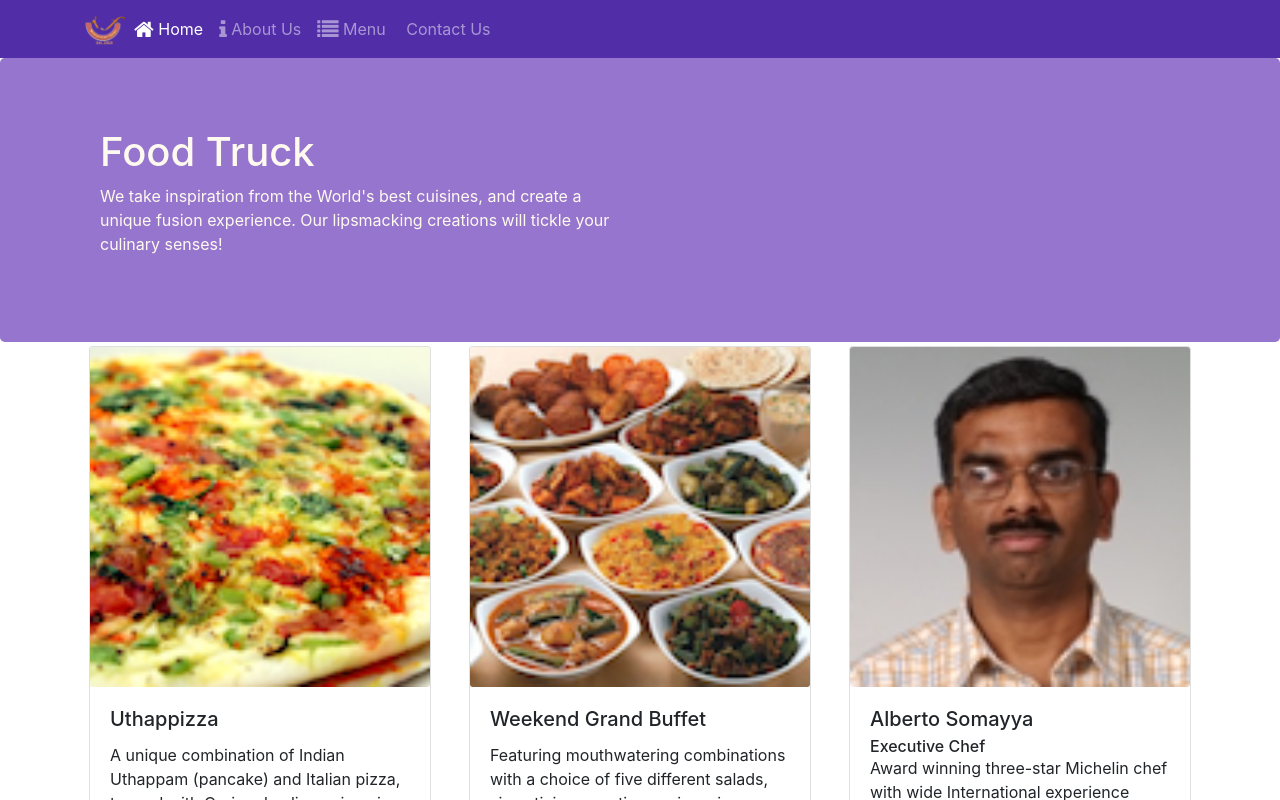
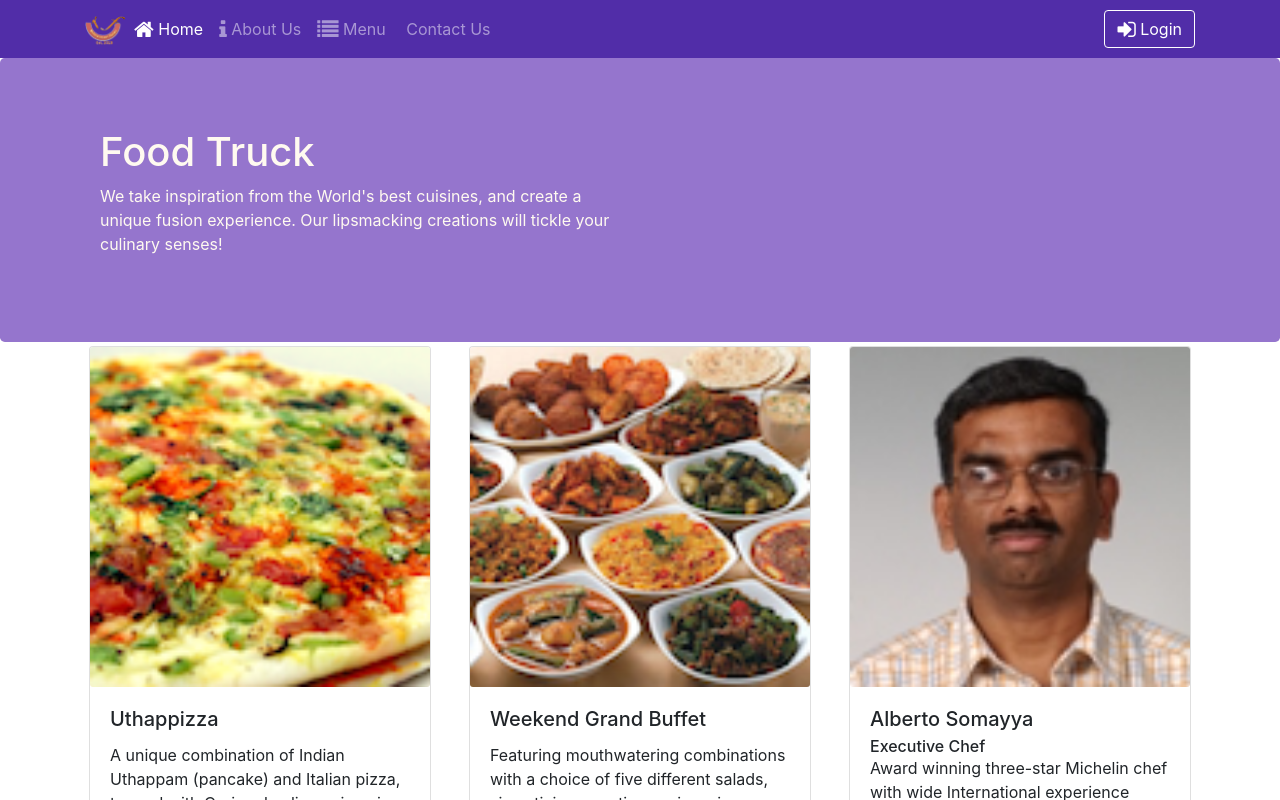
Before and after one commit to Udit-singh/React-App, a React (Create React App) app: page /home in a window 1280 px wide. Shown: the top 800 px of the page. Built offline with nearby package versions, Linux system fonts and the light colour scheme.

Commit message:
Uncontrolled Forms

```diff
--- a/src/App.css
+++ b/src/App.css
@@ -32,3 +32,8 @@
 .navbar-dark {
   background-color: #512DA8;
 }
+
+.btn-outline-secondary {
+  color: #ffffff;
+  border-color: #ffffff;
+}
--- a/src/components/HeaderComponent.js
+++ b/src/components/HeaderComponent.js
@@ -1,5 +1,5 @@
 import React, { Component } from 'react';
-import { Navbar, NavbarBrand, Nav, NavbarToggler, NavItem, Collapse, Jumbotron } from 'reactstrap';
+import { Navbar, NavbarBrand, Nav, NavbarToggler, NavItem, Collapse, Jumbotron, Button, Modal, ModalHeader, ModalBody, Form, FormGroup, Input, Label  } from 'reactstrap';
 import { NavLink } from 'react-router-dom';
 
 class Header extends Component {
@@ -7,9 +7,12 @@
   constructor(props) {
     super(props);
     this.state ={
-      isNavOpen: false
+      isNavOpen: false,
+      isModalOpen: false
     };
     this.toggleNav = this.toggleNav.bind(this);
+    this.toggleModal = this.toggleModal.bind(this);
+
   }
 
   toggleNav() {
@@ -17,6 +20,13 @@
       isNavOpen: !this.state.isNavOpen
     });
   }
+
+  toggleModal() {
+    this.setState({
+      isModalOpen: !this.state.isModalOpen
+    });
+  }
+
 
   render() {
     return(
@@ -51,6 +61,13 @@
                   </NavLink>
                 </NavItem>
               </Nav>
+              <Nav className="ml-auto" navbar>
+                <NavItem>
+                  <Button outline onClick={this.toggleModal}>
+                      <span className="fa fa-sign-in fa-lg"></span> Login
+                  </Button>
+                </NavItem>
+              </Nav>
               </Collapse>
         </div>
       </Navbar>
@@ -64,6 +81,30 @@
                </div>
            </div>
        </Jumbotron>
+       <Modal isOpen={this.state.isModalOpen} toggle={this.toggleModal}>
+                    <ModalHeader toggle={this.toggleModal}> Login</ModalHeader>
+                    <ModalBody>
+                        <Form onSubmit={this.handleLogin}>
+                            <FormGroup>
+                                <Label htmlFor="username">Username</Label>
+                                <Input type="text" id="username" name="username" innerRef={(input) => this.username = input } />
+                            </FormGroup>
+
+                            <FormGroup>
+                                <Label htmlFor="password">Password</Label>
+                                <Input type="password" id="password" name="password" innerRef={(input) => this.password = input } />
+                            </FormGroup>
+
+                            <FormGroup check>
+                                <Label check>
+                                    <Input type="checkbox" name="remember" innerRef={(input) => this.remember = input } />
+                                    Remember me
+                                </Label>
+                            </FormGroup>
+                            <Button type="submit" value="submit" color="primary">Login</Button>
+                        </Form>
+                    </ModalBody>
+                </Modal>
     </React.Fragment>
     );
   }
```
